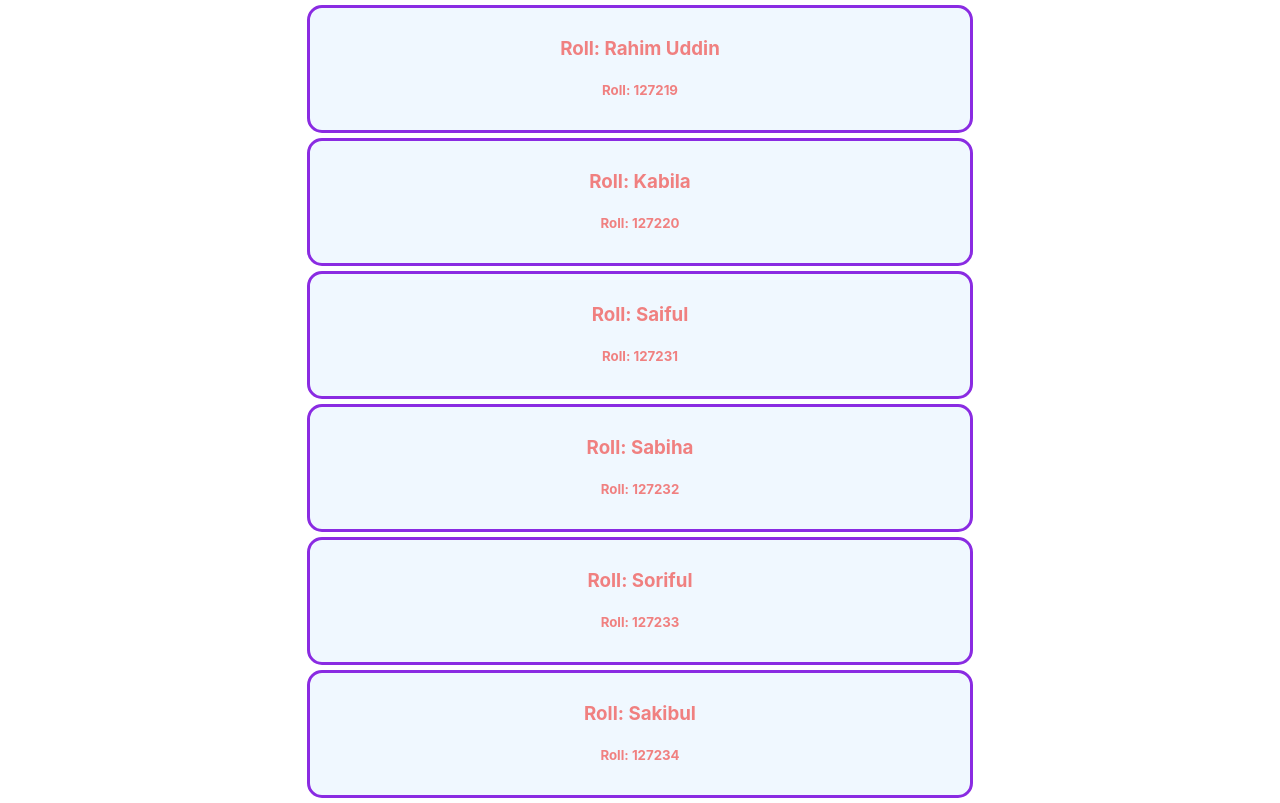
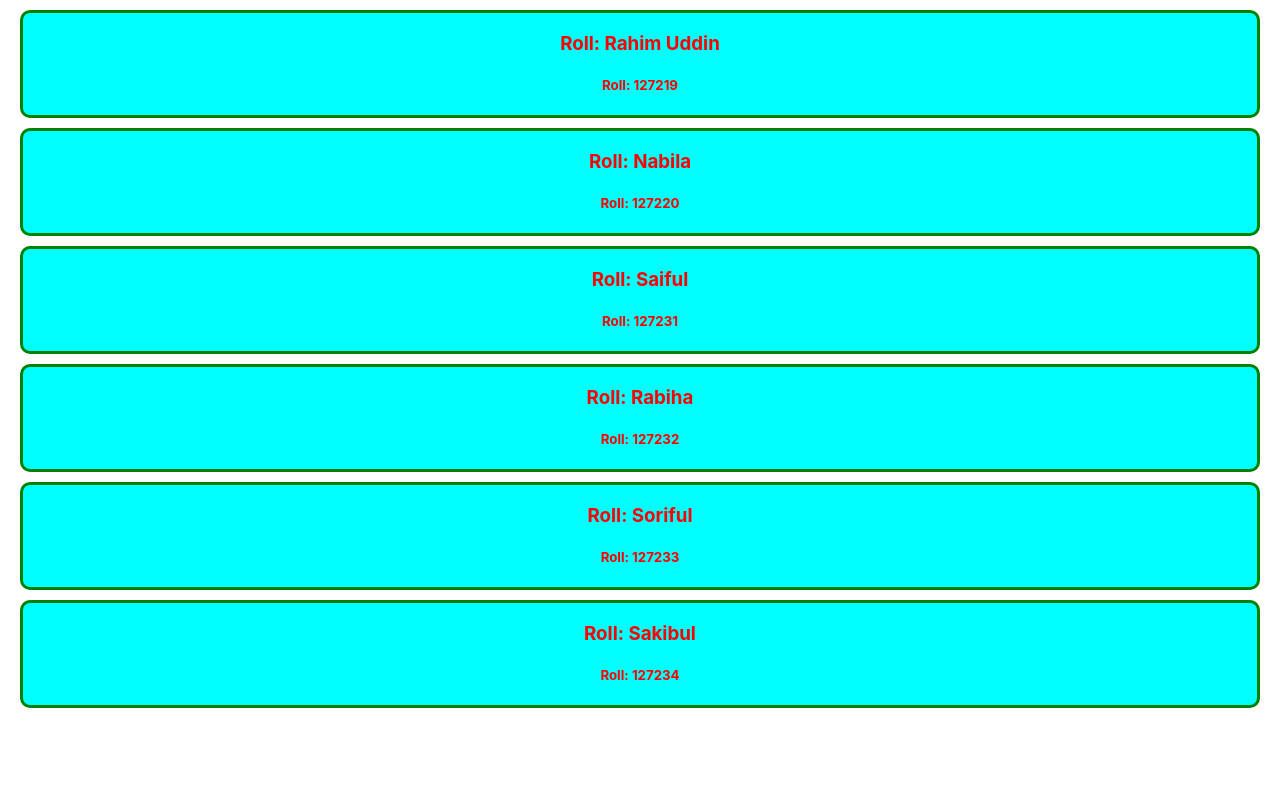
Before and after one commit to dev-rahim/react-core-concepts, a React (Create React App) app: page / in a window 1280 px wide. Built offline with nearby package versions, Linux system fonts and the light colour scheme.

Commit message:
applying style with a object

```diff
--- a/src/App.js
+++ b/src/App.js
@@ -2,26 +2,32 @@ import logo from './logo.svg';
 import './App.css';
 
 function App() {
-  const container = {
-
-  }
   return (
     <div className="App">
       <Project name='Rahim Uddin' roll="127219"></Project>
-      <Project name='Kabila' roll="127220"></Project>
+      <Project name='Nabila' roll="127220"></Project>
       <Project name='Saiful' roll="127231"></Project>
-      <Project name='Sabiha' roll="127232"></Project>
+      <Project name='Rabiha' roll="127232"></Project>
       <Project name='Soriful' roll="127233"></Project>
       <Project name='Sakibul' roll="127234"></Project>
     </div>
   );
 }
 
-const Project = (props) => (
-  <div className="Box">
-    <h3>Roll: {props.name}</h3>
-    <h5>Roll: {props.roll}</h5>
-  </div>
-);
+function Project(props) {
+  const as = {
+    color: 'red',
+    background: 'aqua',
+    margin: '10px 20px',
+    borderRadius: '10px',
+    border: '3px solid green'
+  }
+  return (
+    <div style={as}>
+      <h3>Roll: {props.name}</h3>
+      <h5>Roll: {props.roll}</h5>
+    </div>
+  );
+}
 
 export default App;
```
